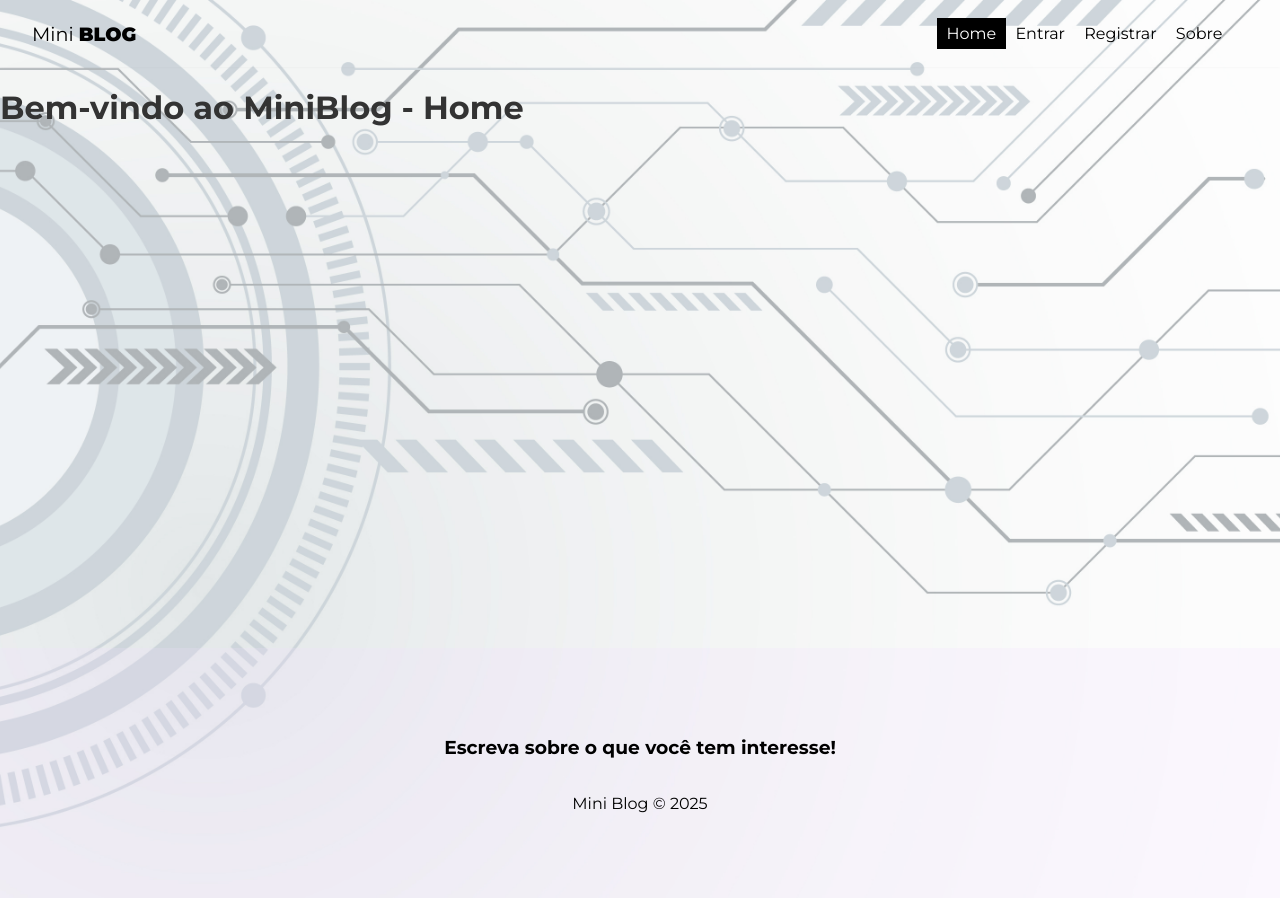
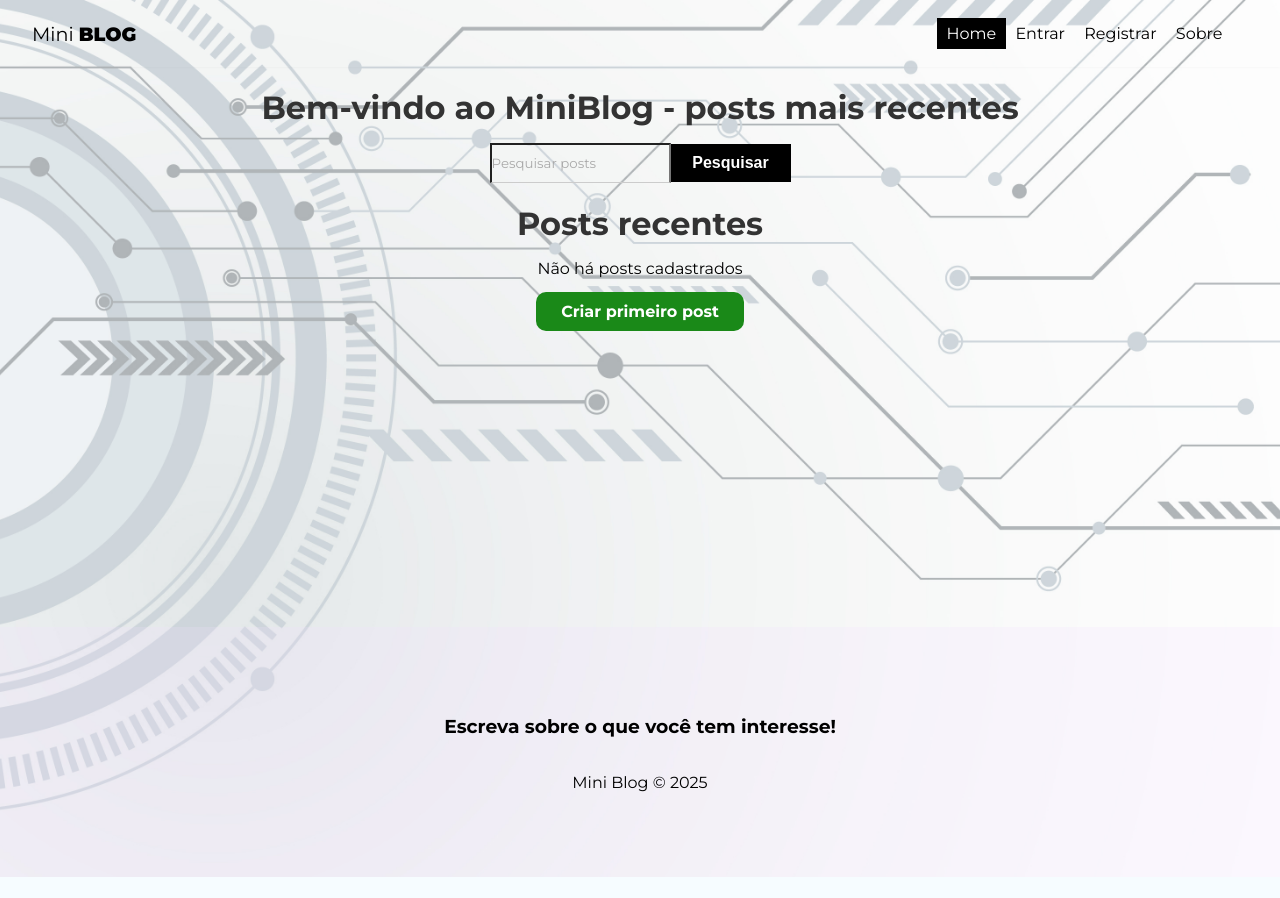
Before and after one commit to JBLimaGo/miniblog, a React (Create React App) app: page / in a window 1280 px wide. After the commit the page ends 877 px from the top, so only its background shows below. Built offline with nearby package versions, Linux system fonts and the light colour scheme; no server answers.

Commit message:
Estruturando o Home

```diff
--- a/src/pages/CreatePost/CreatePost.js
+++ b/src/pages/CreatePost/CreatePost.js
@@ -16,18 +16,27 @@ const CreatePost = () => {
 
   const { insertDocument, response } = useInsertDocument("posts");
 
+  const navigate = useNavigate();
+
   const handleSubmit = (e) => {
     e.preventDefault();
     setFormError("");
 
     // Validate form
-    if (!title || !image || !body) {
-      setFormError("Please fill in all fields");
-      return;
+    try {
+      new URL(image);
+    } catch (error) {
+      setFormError("A imagem precisa ser uma URL.");
     }
 
-     // Converter string de tags em array
+    // Converter string de tags em array
     const tagsArray = tags.split(",").map((tag) => tag.trim().toLowerCase());
+
+    if (title === "" || image === "" || body === "") {
+      setFormError("Por favor, preencha todos os campos.");
+    }
+
+    if (formError) return;
 
     // Create post object
     insertDocument({
@@ -40,6 +49,7 @@ const CreatePost = () => {
     });
 
     // Redirect user to home page after submission
+    navigate("/");
     // Submit post to API or context
     // console.log("Post created:", post);
   };
@@ -101,6 +111,7 @@ const CreatePost = () => {
           </button>
         )}
         {response.error && <p className="error">{response.error}</p>}
+        {formError && <p className="error">{formError}</p>}
       </form>
     </div>
   );
--- a/src/pages/Home/Home.js
+++ b/src/pages/Home/Home.js
@@ -1,10 +1,42 @@
 //CSS
 import styles from "./Home.module.css";
 
+// hooks
+import { useNavigate, Link } from "react-router-dom";
+import { useState } from "react";
+
 const Home = () => {
+  const [query, setQuery] = useState([]);
+  const [posts] = useState([]);
+  const navigate = useNavigate();
+
+  const handleSubmit = (e) => {
+    e.preventDefault();
+    navigate(`/search?q=${query}`);
+  };
+
   return (
-    <div>
-      <h1>Bem-vindo ao MiniBlog - Home</h1>
+    <div className={styles.home}>
+      <h1>Bem-vindo ao MiniBlog - posts mais recentes</h1>
+      <form onSubmit={handleSubmit} className={styles.search_form}>
+        <input
+          type="text"
+          placeholder="Pesquisar posts"
+          onChange={(e) => setQuery(e.target.value)}
+        />
+        <button className="btn btn-dark">Pesquisar</button>
+      </form>
+      <div>
+        <h1>Posts recentes</h1>
+        {posts && posts.length === 0 && (
+          <div className={styles.noposts}>
+            <p>Não há posts cadastrados</p>
+            <Link to="/posts/create" className="btn">
+              Criar primeiro post
+            </Link>
+          </div>
+        )}
+      </div>
     </div>
   );
 };
--- a/src/pages/Home/Home.module.css
+++ b/src/pages/Home/Home.module.css
@@ -0,0 +1,31 @@
+.home {
+  display: flex;
+  flex-direction: column;
+  align-items: center;
+  justify-content: center;
+}
+
+.serch_form {
+  max-width: 100%;
+  width: 100%;
+  display: flex;
+  justify-content: center;
+  margin-bottom: 2em;
+}
+
+.serch_form input {
+  margin-right: 10px;
+  width: 50%;
+}
+
+.noposts {
+  text-align: center;
+}
+
+.noposts p {
+  margin-bottom: 1.5em;
+}
+
+.noposts a {
+  padding: 10px 25px;
+}
```
